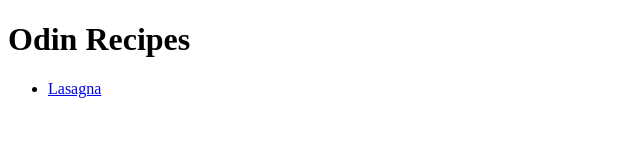
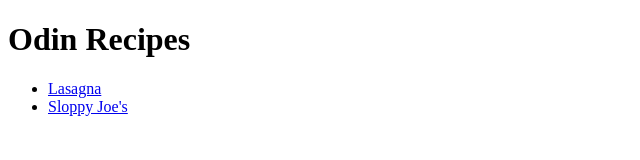
Before and after one commit to DannyMoulier/odin-recipes, a plain HTML site: page index.html in a window 1280 px wide. Shown: the whole page, without its empty margins (0-640 px from the left). Drawn offline with Linux system fonts and the light colour scheme.

Commit message:
Added a Slopy Joe's recipe

```diff
--- a/index.html
+++ b/index.html
@@ -9,6 +9,7 @@
     <h1>Odin Recipes</h1>
     <ul>
         <li> <a href="recipes/lasagna.html">Lasagna</a></li>
+        <li> <a href="recipes/sloppy-joe.html">Sloppy Joe's</a></li>
     </ul>
 
 </body>
```
Also changed, not shown: images/sloppy-joe.jpg (added).
